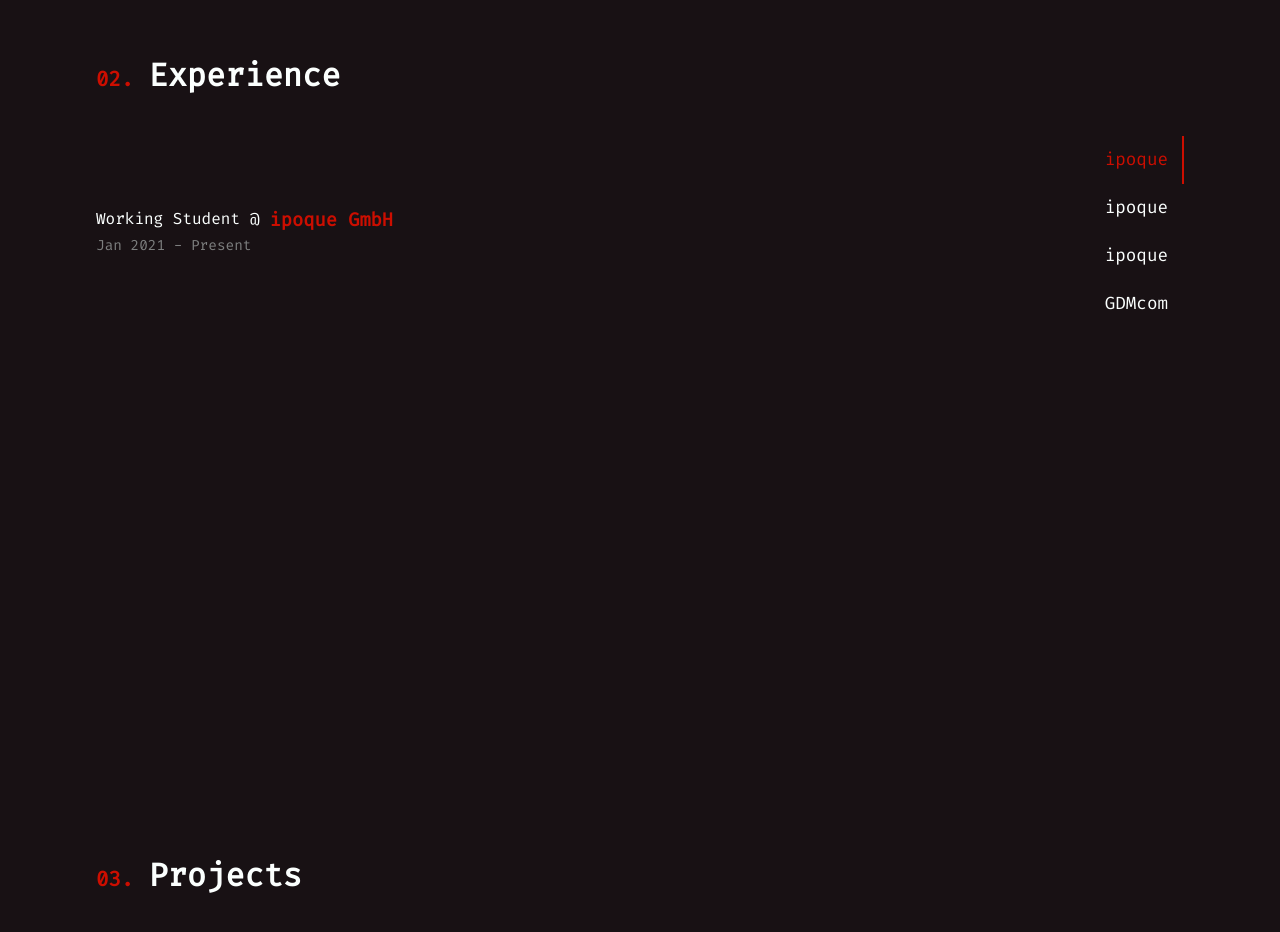
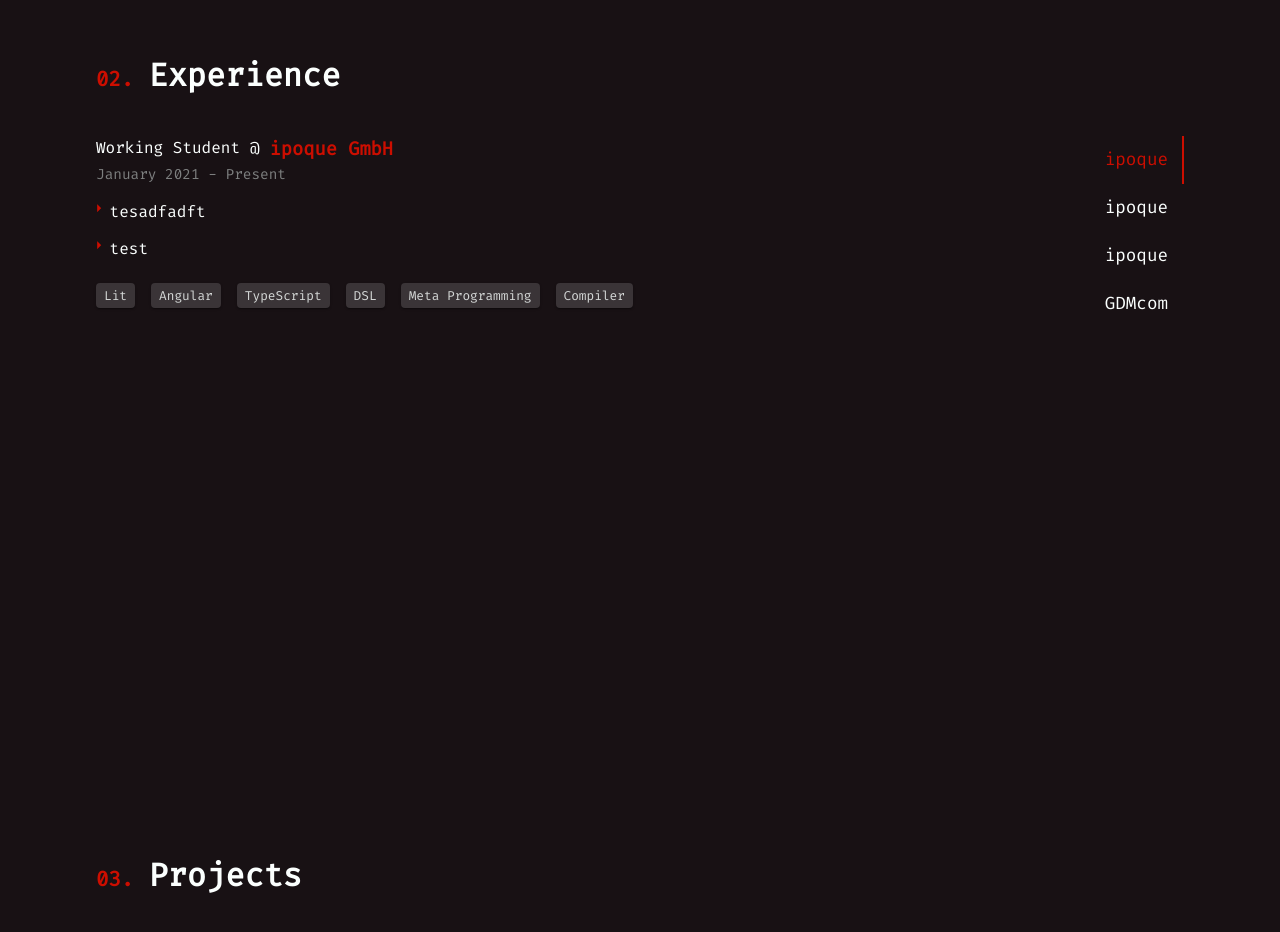
Before and after one commit to fredericbahr/portfolio, a React (Create React App) app: page / in a window 1280 px wide. Shown: the part 1560-2492 px from the top of the page. Built offline with nearby package versions, Linux system fonts and the light colour scheme.

Commit message:
enhancing visualisation and content of experience section

```diff
--- a/src/components/Experience/Experience.tsx
+++ b/src/components/Experience/Experience.tsx
@@ -4,6 +4,8 @@ import { useTranslation } from "react-i18next";
 import styled from "styled-components";
 import { experiences } from "../../data/experiences";
 import { SectionHeadline } from "../util-components/SectionHeadline";
+import { Description } from "./components/Description";
+import { Technologies } from "./components/Technologies";
 import { TimeRange } from "./components/TimeRange";
 import { WorkingTitle } from "./components/WorkingTitle";
 import { IExperience } from "./interface";
@@ -29,8 +31,7 @@ const StyledTab = styled(Tab)`
 `;
 
 const StyledTabPanel = styled(TabPanel)`
-  display: flex;
-  flex-direction: column;
+  align-self: start;
 `;
 
 const Experience = () => {
@@ -53,7 +54,8 @@ const Experience = () => {
               companyUrl={experience.companyUrl}
             />
             <TimeRange from={experience.timeRange.from} to={experience.timeRange.to} />
-
+            <Description description={experience.description} />
+            {experience.technologies && <Technologies technologies={experience.technologies} />}
           </StyledTabPanel>
         ))}
         <Tabs orientation="vertical" variant="scrollable" onChange={handleChange} value={value}>
--- a/src/components/Experience/TabPanel.tsx
+++ b/src/components/Experience/TabPanel.tsx
@@ -3,22 +3,19 @@ import styled from "styled-components";
 
 interface IProbs {
   children?: React.ReactNode;
+  className?: string;
   index: number;
   value: number;
 }
 
 const StyledWrapper = styled.div`
-    flex-grow: 1;
-`
+  flex-grow: 1;
+`;
 
-export const TabPanel = ({ children, value, index }: IProbs) => {
+export const TabPanel = ({ children, className, value, index }: IProbs) => {
   return (
-    <StyledWrapper role="tabpanel" hidden={value !== index}>
-      {value === index && (
-        <Box>
-          {children}
-        </Box>
-      )}
+    <StyledWrapper className={className} role="tabpanel" hidden={value !== index}>
+      {value === index && <Box>{children}</Box>}
     </StyledWrapper>
   );
 };
--- /dev/null
+++ b/src/components/Experience/components/Description.tsx
@@ -0,0 +1,55 @@
+import { Typography } from "@mui/material";
+import React from "react";
+import { useTranslation } from "react-i18next";
+import styled from "styled-components";
+
+interface IProps {
+  className?: string;
+  description: string | string[];
+}
+
+const StyledTypography = styled(Typography)`
+  margin: 2vh 0;
+  width: 85%;
+`;
+
+const StyledList = styled.ul`
+  margin: 2vh 0;
+  width: 85%;
+`;
+
+const StyledListItem = styled.li`
+  list-style: none;
+  display: flex;
+  margin: 2vh 0;
+
+  &::before {
+    display: block;
+    content: "⏵";
+    font-size: 0.7rem;
+    padding-right: 8px;
+    color: ${(props) => props.theme.colors.mainred};
+  }
+`;
+
+const isArray = (arr: string | string[]): arr is string[] => {
+  return Array.isArray(arr);
+};
+
+export const Description = ({ description, className }: IProps) => {
+  const { t } = useTranslation();
+
+  const renderUnorderedList = (descriptions: string[]) => {
+    const listItems = descriptions.map((description: string) => (
+      <StyledListItem>{t(description as any)}</StyledListItem>
+    ));
+
+    return <StyledList>{listItems}</StyledList>;
+  };
+
+  return isArray(description) ? (
+    renderUnorderedList(description)
+  ) : (
+    <StyledTypography>{t(description as any)}</StyledTypography>
+  );
+};
--- /dev/null
+++ b/src/components/Experience/components/Technologies.tsx
@@ -0,0 +1,28 @@
+import { Chip, darken, lighten, Paper, Stack } from "@mui/material";
+import React from "react";
+import styled from "styled-components";
+
+interface IProps {
+  technologies: string[];
+}
+
+const StyledStack = styled(Stack)`
+  margin-top: 3vh;
+`;
+
+const Item = styled(Paper)`
+  font-size: 0.8rem;
+  padding: 0.25rem 0.5rem;
+  background-color: ${(props) => lighten(props.theme.colors.mainblack, 0.15)};
+  color: ${(props) => darken(props.theme.colors.mainwhite, 0.15)};
+`;
+
+export const Technologies = ({ technologies = [] }: IProps) => {
+  return (
+    <StyledStack direction="row" spacing={2}>
+      {technologies.map((technology: string) => (
+        <Item>{technology}</Item>
+      ))}
+    </StyledStack>
+  );
+};
--- a/src/components/Experience/components/TimeRange.tsx
+++ b/src/components/Experience/components/TimeRange.tsx
@@ -2,6 +2,7 @@ import React from "react";
 import moment from "moment";
 import { darken, Typography, TypographyProps } from "@mui/material";
 import styled from "styled-components";
+import { useTranslation } from "react-i18next";
 
 interface IProps {
   from: string;
@@ -15,14 +16,19 @@ const StyledTypography: TypographyType = styled(Typography)`
   color: ${(props) => darken(props.theme.colors.mainwhite, 0.5)};
 `;
 
+const isDate = (date: string) => {
+  const formats = ["YYYY-MM-DD"];
+  return moment(date, formats).isValid();
+};
+
 export const TimeRange = ({ from, to }: IProps) => {
+  const { t } = useTranslation();
+
   return (
     <div>
-      <StyledTypography component="span">{moment(from).format("MMM YYYY")}</StyledTypography>
+      <StyledTypography component="span">{moment(from).format("MMMM YYYY")}</StyledTypography>
       <StyledTypography component="span">{" - "}</StyledTypography>
-      <StyledTypography component="span">
-        {to === "Present" ? "Present" : moment(to).format("MMM YYYY")}
-      </StyledTypography>
+      <StyledTypography component="span">{isDate(to) ? moment(to).format("MMMM YYYY") : t(to as any)}</StyledTypography>
     </div>
   );
 };
--- a/src/components/Experience/interface.ts
+++ b/src/components/Experience/interface.ts
@@ -5,6 +5,8 @@ export interface IExperience {
   companyUrl: string;
   jobTitle: string;
   timeRange: ITimeRange;
+  description: string | string[];
+  technologies?: string[];
 }
 
 export interface ITimeRange {
--- a/src/data/experiences.ts
+++ b/src/data/experiences.ts
@@ -9,8 +9,10 @@ export const experiences: IExperience[] = [
     jobTitle: "experience.jobTitles.working-student",
     timeRange: {
       from: "2021-01-01",
-      to: "Present",
+      to: "experience.time-present",
     },
+    description: ["tesadfadft", "test"],
+    technologies: ["Lit", "Angular", "TypeScript", "DSL", "Meta Programming", "Compiler"],
   },
   {
     index: 1,
@@ -22,6 +24,12 @@ export const experiences: IExperience[] = [
       from: "2021-07-01",
       to: "2020-10-01",
     },
+    description: [
+      "experience.work-ipoque-bachelor.statement1",
+      "experience.work-ipoque-bachelor.statement2",
+      "experience.work-ipoque-bachelor.statement3",
+    ],
+    technologies: ["DSL", "JavaScript", "Meta Programming", "Compiler"],
   },
   {
     index: 2,
@@ -33,6 +41,12 @@ export const experiences: IExperience[] = [
       from: "2021-03-01",
       to: "2021-05-31",
     },
+    description: [
+      "experience.work-ipoque-intern.statement1",
+      "experience.work-ipoque-intern.statement2",
+      "experience.work-ipoque-intern.statement3",
+    ],
+    technologies: ["Angular", "TypeScript", "Generic Components"],
   },
   {
     index: 3,
@@ -43,6 +57,12 @@ export const experiences: IExperience[] = [
     timeRange: {
       from: "2019-06-01",
       to: "2020-12-01",
-    }
+    },
+    description: [
+      "experience.work-gdmcom.statement1",
+      "experience.work-gdmcom.statement2",
+      "experience.work-gdmcom.statement3",
+    ],
+    technologies: ["VBA", "Microsoft Office Suite", "Automation"],
   },
 ];
--- a/src/i18n/locales/de/translation.json
+++ b/src/i18n/locales/de/translation.json
@@ -1,4 +1,91 @@
 {
-  "languageMenu_english": "Englisch",
-  "languageMenu_german": "Deutsch"
+  "sections": {
+    "about": "About me",
+    "experience": "Experience",
+    "projects": "Projects"
+  },
+  "navbar": {
+    "about": "About me",
+    "experience": "Experience",
+    "projects": "Projects"
+  },
+  "languageMenu": {
+    "tooltip": "Select your language",
+    "english": "English",
+    "german": "German"
+  },
+  "introduction": {
+    "hi": "Hi, I am",
+    "name": "Frederic Bahr",
+    "student": "a Media Informatics student",
+    "jobdescription": "a Frontend Web Developer",
+    "subtitle": "I develop occasionally well assets for the web.",
+    "info": {
+      "firstText": "I´m a Software Engineer spezializing in building digital experience from the frontend perspective. Currently studying Media Informatics (Master) at",
+      "secondText": "and developing UI-Components at",
+      "htwkLink": "HTWK",
+      "jobLink": "ipoque GmbH"
+    }
+  },
+  "chatbot": {
+    "tooltip": "Open the chatbot",
+    "initialMessage": {
+      "firstMessage": "Hi, I´m Frederic`s ChatBot 🤖",
+      "secondMessage": "How can i help you?"
+    },
+    "sayHello": {
+      "actionText": "I just wanted to say hello",
+      "firstMessage": "Hi, whats up?",
+      "secondMessage": "Well hello there, nice to meet you!",
+      "thirdMessage": "Thanks for looking at my personal website.",
+      "fourthMessage": "I hope you enjoy my work.",
+      "fifthMessage": "Can I help you with anything else?"
+    },
+    "showCV": {
+      "actionText": "I want to see your CV.",
+      "firstMessage": "Hey, im interested in your CV!",
+      "secondMessage": "Thanks for reaching out to me.",
+      "thirdMessage": "Underneath you can download my CV."
+    },
+    "sendAnotherMessage": {
+      "actionText": "Send another message",
+      "firstMessage": "I would like to send another message.",
+      "secondMessage": "Ok, no problem."
+    },
+    "directChat": {
+      "actionText": "I want to talk to you directly.",
+      "firstMessage": "I really like your Chatbot, but i would rather talk to you directly.",
+      "secondMessage": "Sad times, but I respect your decision.",
+      "thirdMessage": "Send my master a message and he will answer as soon as possible!"
+    },
+    "formElementsLabel": {
+      "name": "Name",
+      "subject": "Subject",
+      "email": "E-Mail",
+      "message": "Message"
+    }
+  },
+  "experience": {
+    "headline": "Experience",
+    "jobTitles": {
+      "working-student": "Working Student",
+      "intern": "Internship",
+      "bachelor-thesis": "Bachelor Thesis "
+    },
+    "time-present": "bis Heute",
+    "work-gdmcom": {
+      "statement1": "Werkstudent in der Abteilung Informations- und Kommunikationstechnologie",
+      "statement2": "Automatisierung von wiederkehrenden Aufgaben im Bereich der Microsoft Office Suite und Dateisystemen",
+      "statement3": "Implementierung eines Prototyps für die automatisierte Erstellung einer Übersicht von Unternehmensstandorten aus Dateiverzeichnissen"
+    },
+    "work-ipoque-intern": {
+      "statement1": "Erstellung generischer Angularkomponenten zur Darstellung von UI-Komponenten in einem Showcase",
+      "statement2": "Implementieren der Komponenten mit variablen Konfigurationsmustern zur benutzerdefinierten Steuerung der Visualisierung",
+      "statement3": "Automatisiertes Rendern verschiedener Formularelemente aufgrundlage einer benutzerdefinierten Konfiguration"
+    },
+    "work-ipoque-bachelor": {
+      "statement1": "",
+      "statement2": ""
+    }
+  }
 }
--- a/src/i18n/locales/en/translation.json
+++ b/src/i18n/locales/en/translation.json
@@ -71,6 +71,21 @@
       "working-student": "Working Student",
       "intern": "Internship",
       "bachelor-thesis": "Bachelor Thesis "
+    },
+    "time-present": "Present",
+    "work-gdmcom": {
+      "statement1": "Working student in the Information and Communication Technology department",
+      "statement2": "Automation of recurring tasks in the domain of Microsoft Office Suite and file storages",
+      "statement3": "Implementing a prototype for the automated creation of an overview of business locations from file directories"
+    },
+    "work-ipoque-intern": {
+      "statement1": "Creation of generic Angular components to display UI-components in a showcase",
+      "statement2": "Implementing the components with variable configuration patterns for user-defined control of the resulting visualization",
+      "statement3": "Automated rendering of various form elements based on a custom configuration"
+    },
+    "work-ipoque-bachelor": {
+      "statement1": "",
+      "statement2": ""
     }
   }
 }
```
